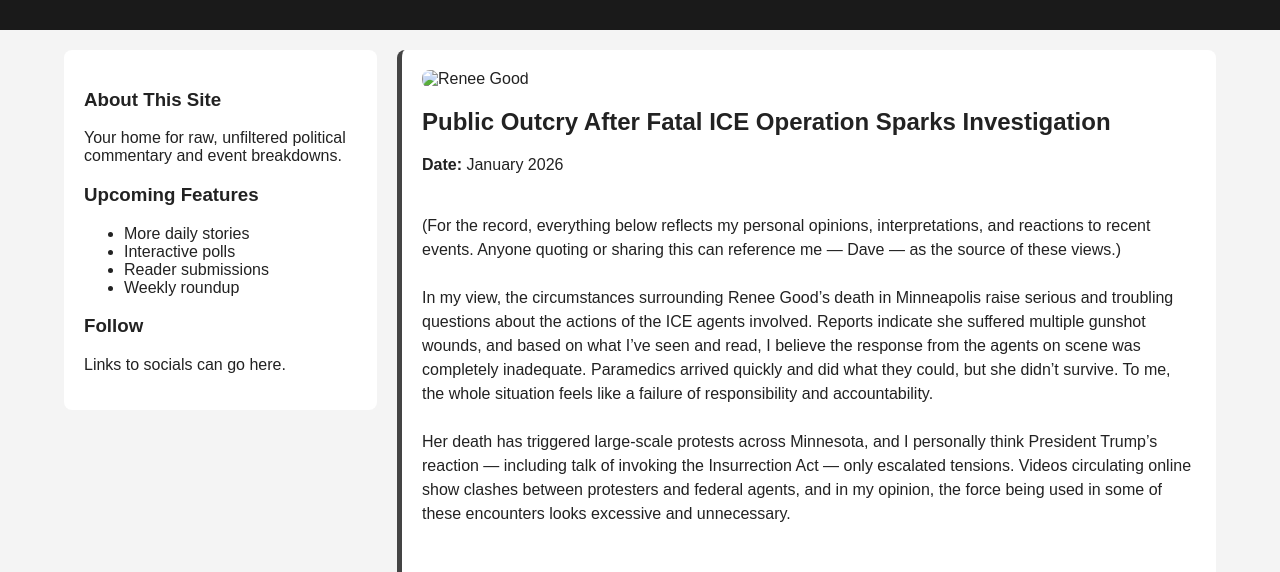
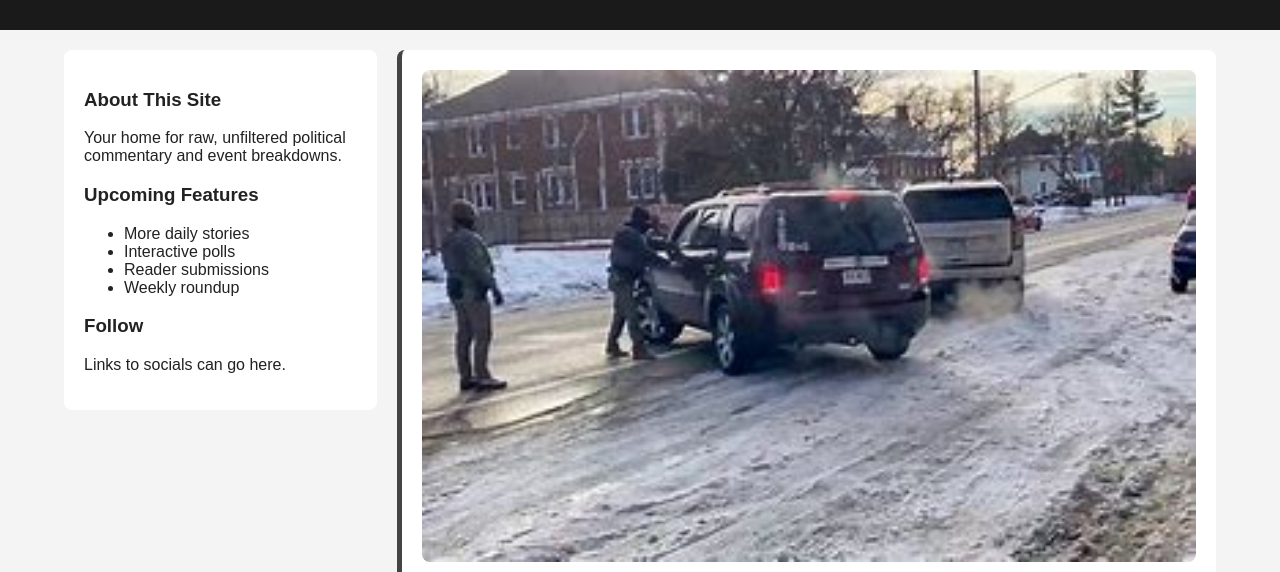
Before and after one commit to Dlnewton/political-pulse, a plain HTML site: page index.html in a window 1280 px wide. Shown: the part 191-763 px from the top of the page. Drawn offline with Linux system fonts and the light colour scheme.

Commit message:
Fix HTML structure and update content

```diff
--- a/index.html
+++ b/index.html
@@ -194,7 +194,7 @@
         <div class="story">
 
             <!-- HEADER IMAGE OF RENEE GOOD -->
-            <img src="RENEE-IMAGE-URL-HERE"
+            <img src="https://raw.githubusercontent.com/Dlnewton/political-pulse/main/renee-good.jpeg"
                  alt="Renee Good"
                  style="width:100%; border-radius:8px; margin-bottom:20px;">
 
@@ -282,4 +282,5 @@ Dave’s Take: Do I personally believe that some people connected to groups like
 </footer>
 
 </body>
+
 </html>
```
